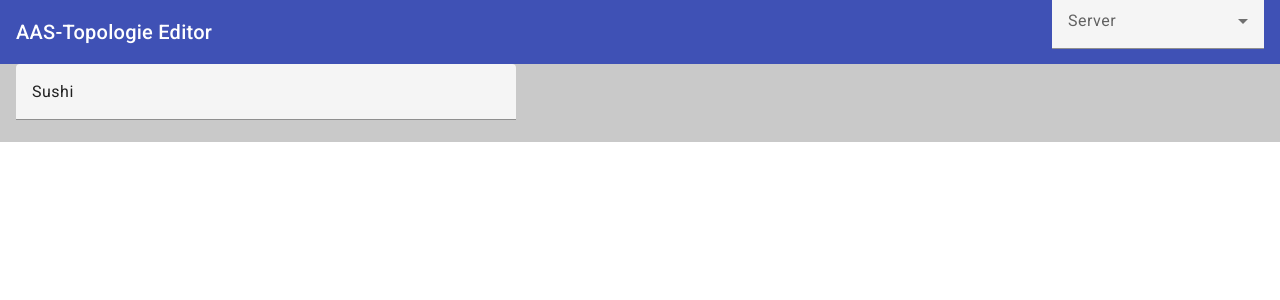
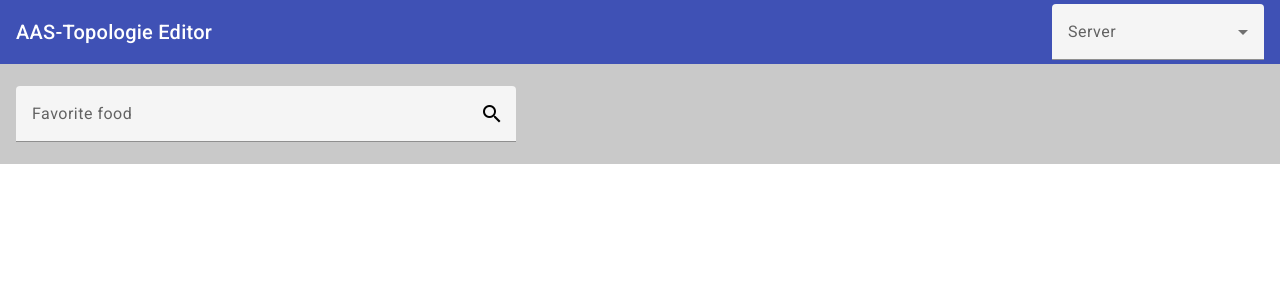
Before and after one commit to NikomitK/TINF22F_Team3_ECAD_Topology_Editor, an Angular app in the folder SOURCE/ecad-topologie-editor/: page / in a window 1280 px wide. Shown: the top 300 px of the page. Built offline with nearby package versions, Linux system fonts and the light colour scheme.

Commit message:
header base done(only stucture)

```diff
--- a/SOURCE/ecad-topologie-editor/src/app/header/header.component.html
+++ b/SOURCE/ecad-topologie-editor/src/app/header/header.component.html
@@ -6,7 +6,7 @@
 
         <span>
             <mat-form-field id="server-select">
-                <mat-select placeholder="Server">
+                <mat-select placeholder="Server" >
                 @for (server of servers; track $index) {
                     <mat-option [value]="server.value">
                         {{server.viewValue}}
@@ -19,7 +19,8 @@
     <mat-toolbar-row id="nav-bar">
         <form class="item-search">
             <mat-form-field class="example-full-width">
-              <input matInput placeholder="Favorite food" value="Sushi" >
+              <input matInput placeholder="Favorite food">
+              <mat-icon matSuffix aria-hidden="false" aria-label="Example home icon" fontIcon="search" id="search_icon"></mat-icon>
             </mat-form-field>
           </form>
     </mat-toolbar-row>
--- a/SOURCE/ecad-topologie-editor/src/app/header/header.component.scss
+++ b/SOURCE/ecad-topologie-editor/src/app/header/header.component.scss
@@ -2,23 +2,28 @@
     /* This fills the remaining space, by using flexbox.
        Every toolbar row uses a flexbox row layout. */
     flex: 1 1 auto;
+
   }
 
 #nav-bar{
     background-color: rgb(201, 201, 201);
     display: flex;
     align-items: center;
-
     min-height: fit-content;
+}
+#server-select{
+    margin-top: 22px;
 }
 .item-search {
     min-width: 150px;
     max-width: 500px;
     width: 100%;
+    margin-top: 22px;
 }
+.example-full-width {
+    width: 100%;
+}
+#search_icon{
+    color: black;
 
-  .example-full-width {
-    width: 100%;
-
-
-  }
+}
--- a/SOURCE/ecad-topologie-editor/src/app/header/header.component.ts
+++ b/SOURCE/ecad-topologie-editor/src/app/header/header.component.ts
@@ -3,6 +3,8 @@ import { MatToolbarModule } from '@angular/material/toolbar';
 import { MatFormFieldModule } from '@angular/material/form-field';
 import { MatSelectModule } from '@angular/material/select';
 import {MatInputModule} from '@angular/material/input';
+import {MatIconModule} from '@angular/material/icon';
+
 
 interface server{
   value : string;
@@ -11,7 +13,7 @@ interface server{
 @Component({
   selector: 'ete-header',
   standalone: true,
-  imports: [MatToolbarModule, MatFormFieldModule, MatSelectModule, MatInputModule],
+  imports: [MatToolbarModule, MatFormFieldModule, MatSelectModule, MatInputModule, MatIconModule],
   templateUrl: './header.component.html',
   styleUrl: './header.component.scss'
 })
```
